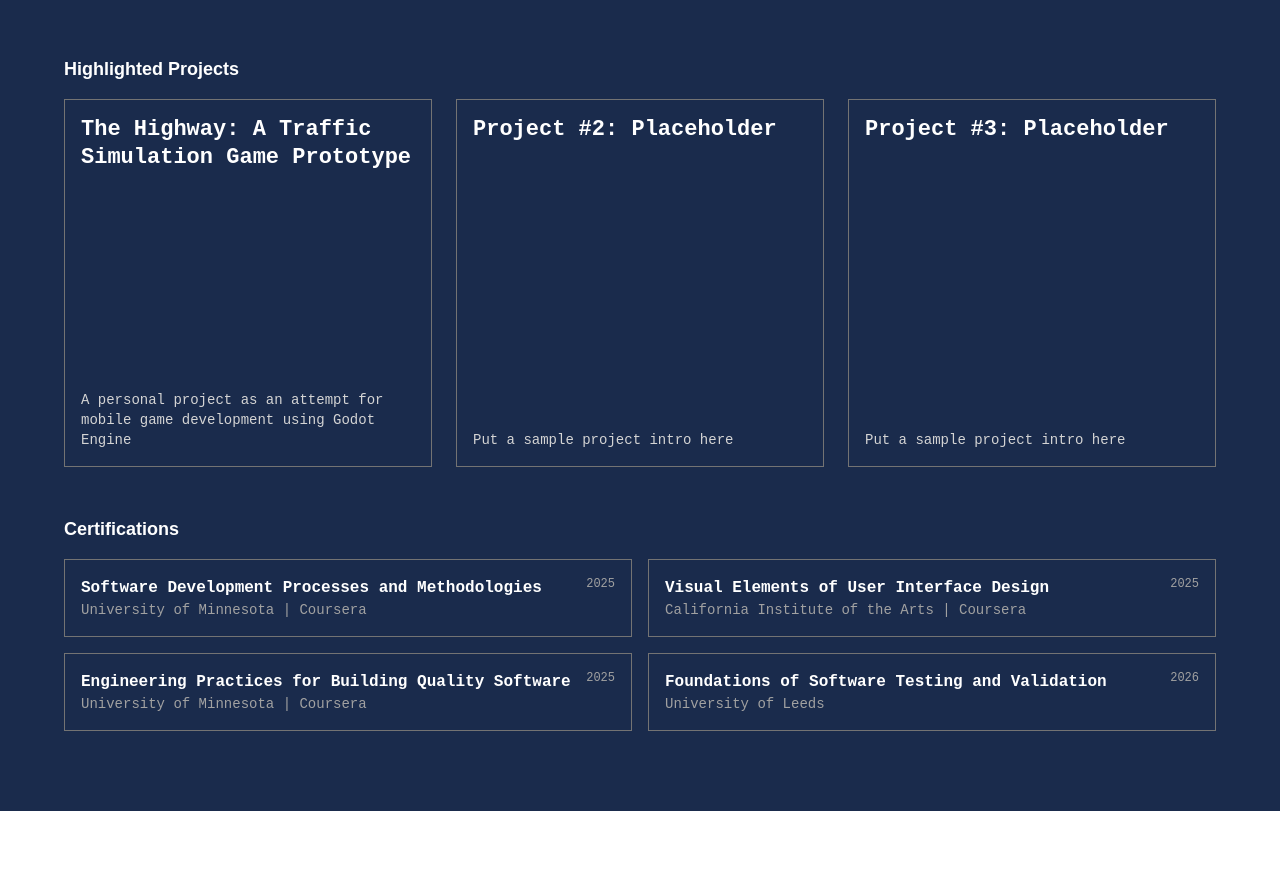
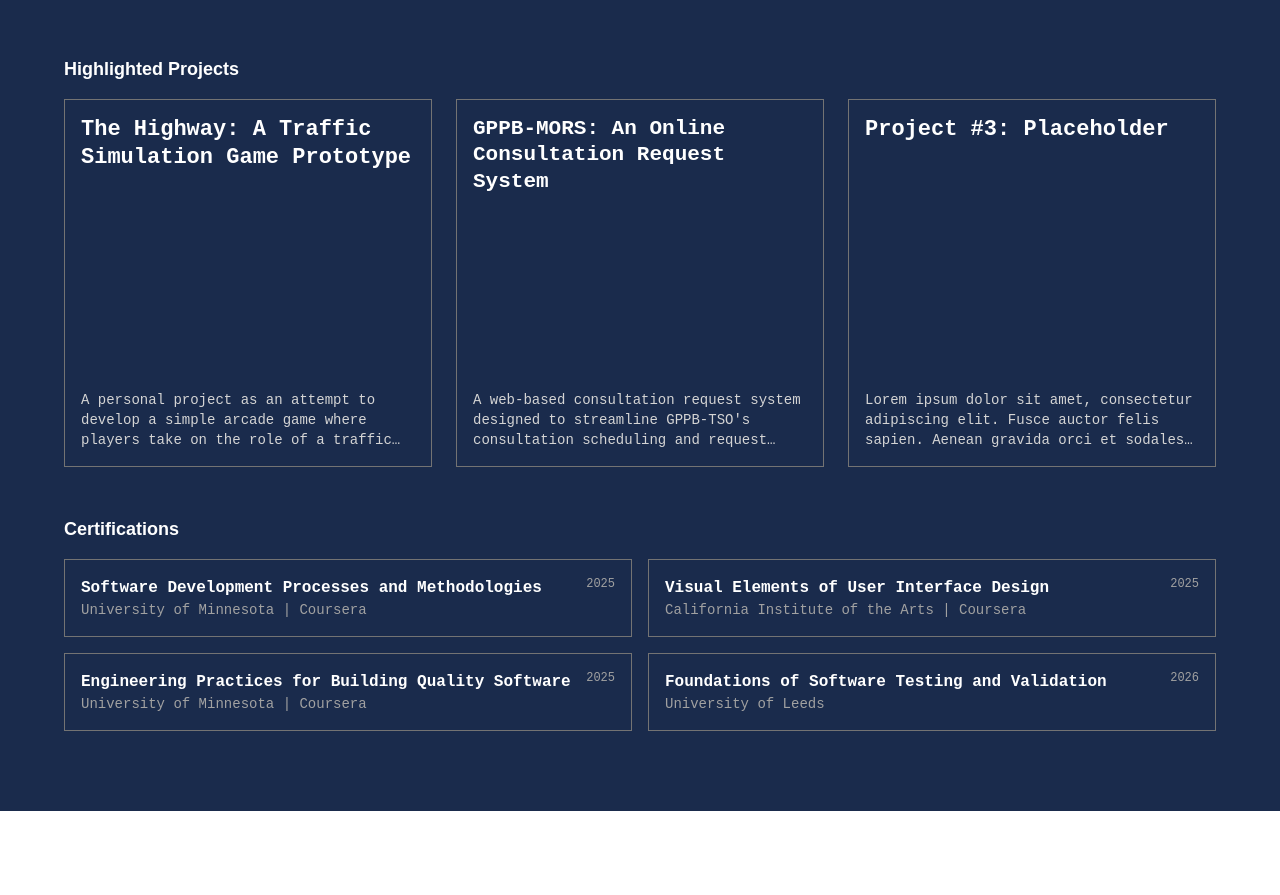
Before and after one commit to DH540/My-Portfolio, a React (Vite) app: page / in a window 1280 px wide. Shown: the part 1588-2483 px from the top of the page. Built offline with nearby package versions, Linux system fonts and the light colour scheme; a web font is replaced by a local one.

Commit message:
Project list updates

```diff
--- a/src/components/uixtras/Modal.jsx
+++ b/src/components/uixtras/Modal.jsx
@@ -86,7 +86,7 @@ function Modal({ isOpen, content, onClose }) {
           )}
 
           {description && (
-            <p className="font-mono text-neutral-700 leading-relaxed mb-6">{description}</p>
+            <p className="font-mono text-neutral-700 text-justify leading-relaxed mb-6">{description}</p>
           )}
 
           {contributions.length > 0 && (
@@ -121,7 +121,7 @@ function Modal({ isOpen, content, onClose }) {
           <div>
             <p className="font-raleway font-semibold mb-3">Links</p>
 
-            {links?.live || links?.github || links?.docs || links?.figma ? (
+            {links?.live || links?.github || links?.docs ? (
               <div className="flex flex-wrap gap-2">
                 {links.live && (
                   <a href={links.live} target="_blank" rel="noopener noreferrer" className="border border-neutral-300 rounded-full px-4 py-2 text-sm font-mono text-neutral-600 bg-white hover:bg-neutral-900 hover:text-white transition-colors">
--- a/src/components/work/ProjectCard.jsx
+++ b/src/components/work/ProjectCard.jsx
@@ -13,7 +13,7 @@ function ProjectCard({ project, onClick }) {
           {project.title}
         </h4>
       </div>
-      <p className="font-mono text-sm text-neutral-300 mt-2 line-clamp-3">{project.blurb}</p>
+      <p className="font-mono text-sm text-neutral-300 mt-2 line-clamp-3">{project.description}</p>
     </button>
   );
 }
--- a/src/data/projects.js
+++ b/src/data/projects.js
@@ -1,36 +1,38 @@
+import highwayImage from "../assets/The Highway.png";
+import GPPBImage from "../assets/GPPB-MORS.png";
+
 export const projects = [
   {
     id: "highway",
     title: "The Highway: A Traffic Simulation Game Prototype",
-    blurb: "A personal project as an attempt for mobile game development using Godot Engine",
+    description: "A personal project as an attempt to develop a simple arcade game where players take on the role of a traffic camera tasked with catching temporarily restricted vehicles on a busy four-lane highway. Vehicles spawn randomly at varying speeds and may change lanes, challenging players to identify and catch restricted vehicles while avoiding three missed catches.",
     roles: ["Game Designer", "Developer"],
-    description:
-      "Lorem ipsum dolor sit amet, consectetur adipiscing elit. Fusce auctor felis sapien. Aenean gravida orci et sodales tincidunt. Proin ultrices, est eget consequat consequat, ipsum nunc aliquet nisl, quis feugiat libero purus ut metus.",
     contributions: [],
-    technologies: ["GDScript", "Godot"],
+    technologies: ["GDScript", "Godot", "Claude Code"],
     links: null,
-    image: null, // placeholder, add real screenshot later
+    image: highwayImage,
   },
   {
     id: "project-2",
-    title: "Project #2: Placeholder",
-    blurb: "Put a sample project intro here",
-    roles: ["Role 1", "Role 2"],
-    description:
-      "Lorem ipsum dolor sit amet, consectetur adipiscing elit. Fusce auctor felis sapien. Aenean gravida orci et sodales tincidunt.",
-    contributions: ["Contribution #1", "Contribution #2", "Contribution #3"],
-    technologies: ["Tech #1", "Tech #2", "Tech #3"],
-    links: [
-      { label: "Live", url: "#" },
-      { label: "GitHub Repo", url: "#" },
-      { label: "Technical Documents", url: "#" },
-    ],
-    image: null,
+    title: "GPPB-MORS: An Online Consultation Request System",
+    description: "A web-based consultation request system designed to streamline GPPB-TSO's consultation scheduling and request management. The system provides real-time booking, a live calendar, online request forms, user account management, and automated email notifications to improve scheduling efficiency and communication.",
+    roles: ["Project Manager", "Frontend Developer"],
+    contributions:
+    ["Collaborated with the client to identify business requirements and select appropriate tools for system development.",
+     "Led a development team in designing interactive system prototypes using Figma to define user workflows and webpage interactions.",
+     "Integrated automated email notification workflows using EmailJS to facilitate communication between administrators and clients"],
+    technologies: ["HTML", "CSS", "JavaScript", "EmailJS", "Figma", "Slack", "ChatGPT", "Google Workspace"],
+    links: {
+      live: "https://dh540.github.io/GPPB-MORS/",
+      github: "https://github.com/DH540/GPPB-MORS",
+      docs: null,
+    },
+    image: GPPBImage,
   },
   {
     id: "project-3",
     title: "Project #3: Placeholder",
-    blurb: "Put a sample project intro here",
+    description: "Put a sample project intro here",
     roles: ["Role 1", "Role 2"],
     description:
       "Lorem ipsum dolor sit amet, consectetur adipiscing elit. Fusce auctor felis sapien. Aenean gravida orci et sodales tincidunt.",
--- a/src/hooks/useShrinkToFit.js
+++ b/src/hooks/useShrinkToFit.js
@@ -1,12 +1,13 @@
 import { useRef, useEffect } from "react";
 
-export function useShrinkToFit({ maxFontSize = 24, minFontSize = 12 } = {}) {
+export function useShrinkToFit({ maxFontSize = 30, minFontSize = 18 } = {}) {
   const containerRef = useRef(null);
   const textRef = useRef(null);
 
   useEffect(() => {
     const container = containerRef.current;
     const text = textRef.current;
+    const resizeObserver = new ResizeObserver(fitText);
     if (!container || !text) return;
 
     function fitText() {
@@ -34,8 +35,9 @@ export function useShrinkToFit({ maxFontSize = 24, minFontSize = 12 } = {}) {
     }
 
     fitText();
-    window.addEventListener("resize", fitText);
-    return () => window.removeEventListener("resize", fitText);
+    resizeObserver.observe(container);
+
+    return () => resizeObserver.disconnect();
   }, [maxFontSize, minFontSize]);
 
   return { containerRef, textRef };
```
Also changed, not shown: src/assets/GPPB-MORS.png (added), src/assets/The Highway.png (added).
